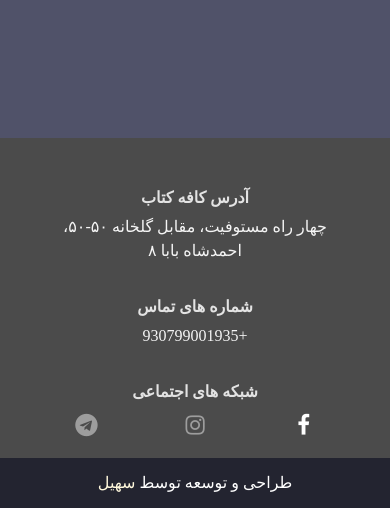
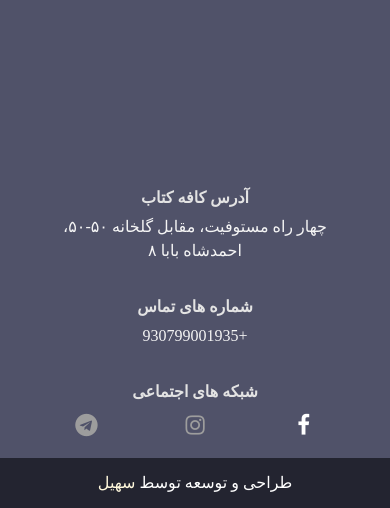
Before and after one commit to sohail-badghisi/cafebook.github.io, a plain HTML site: page index.html in a window 390 px wide. Shown: the part 7326-7834 px from the top of the page. Drawn offline with nearby package versions, Linux system fonts and the light colour scheme; a web font is replaced by a local one.

Commit message:
Update index.html

```diff
--- a/index.html
+++ b/index.html
@@ -1095,7 +1095,6 @@
         grid-template-columns: 1fr;
         width: 100%;
         margin-bottom: 0;
-        background: #4b4b4b;;
         padding-top: 2rem;
     }
     #contact .get b {
```
